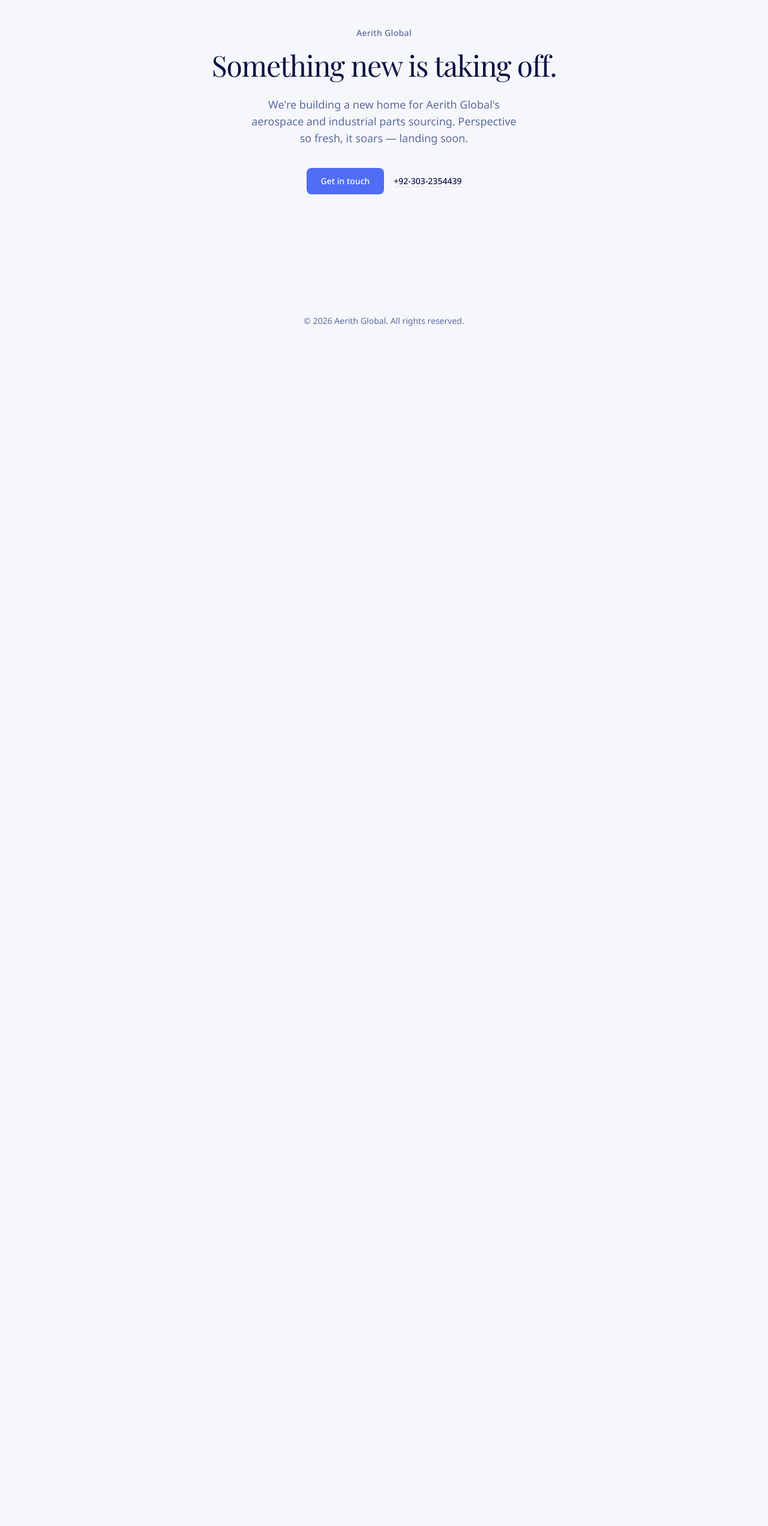
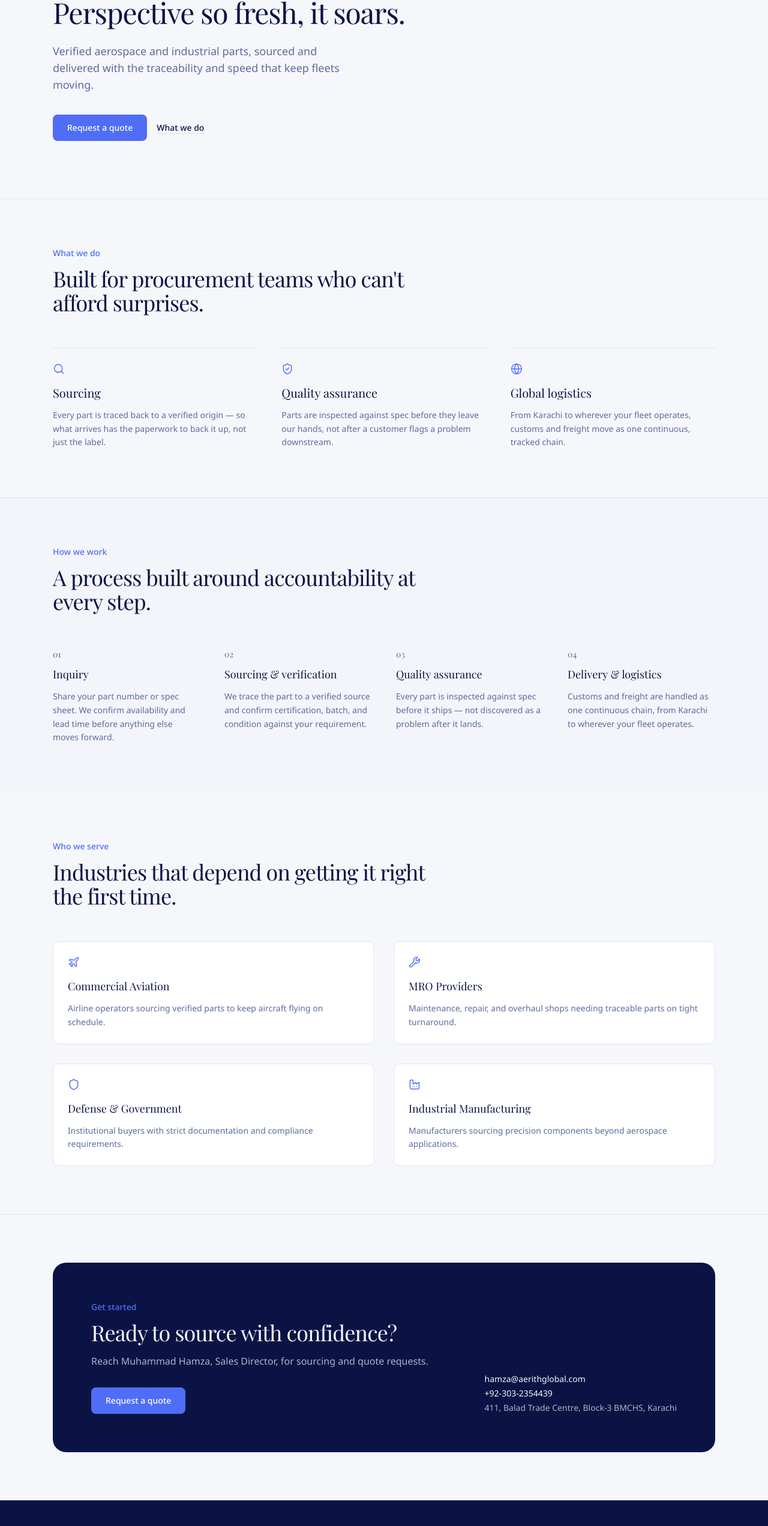
Before and after one commit to 0vai5/Aerith-Global, a Next.js app: page / in a window 1280 px wide. Shown: the part 223-2767 px from the top of the page at 60% size. Before the commit the page ends 800 px from the top, so only its background shows below. Built offline with nearby package versions, Linux system fonts and the light colour scheme; a web font is replaced by a local one.

Commit message:
feat: update ContactStrip, Footer, Hero, Navbar, Pillars, Industries, and Process components with improved layout, styles, and functionality

```diff
--- a/components/ContactStrip.tsx
+++ b/components/ContactStrip.tsx
@@ -1,18 +1,24 @@
 export function ContactStrip() {
   return (
-    <section
-      id="contact"
-      className="border-t border-border bg-foreground text-background"
-    >
-      <div className="mx-auto flex max-w-6xl flex-col gap-6 px-6 py-16 md:flex-row md:items-end md:justify-between">
-        <div>
-          <h2 className="font-heading text-2xl md:text-3xl">
-            Talk to our team.
+    <section id="contact" className="border-t border-border bg-background">
+      <div className="mx-auto max-w-6xl px-6 py-20">
+        <div className="rounded-3xl bg-foreground px-8 py-14 text-background md:px-16 md:py-16">
+          <div className="flex flex-col gap-10 md:flex-row md:items-end md:justify-between">
+            <div className="max-w-xl">
+              <p className="text-sm font-medium text-primary">Get started</p>
+              <h2 className="mt-3 font-heading text-3xl tracking-tight md:text-4xl">
+                Ready to source with confidence?
               </h2>
-          <p className="mt-2 max-w-md text-sm text-background/70">
+              <p className="mt-4 text-background/70">
                 Reach Muhammad Hamza, Sales Director, for sourcing and quote
                 requests.
               </p>
+              <a
+                href="mailto:hamza@aerithglobal.com"
+                className="mt-8 inline-block rounded-md bg-primary px-6 py-3 text-sm font-medium text-primary-foreground transition-colors hover:bg-accent hover:text-accent-foreground"
+              >
+                Request a quote
+              </a>
             </div>
             <div className="space-y-1 text-sm">
               <p>
@@ -33,6 +39,8 @@ export function ContactStrip() {
               </p>
             </div>
           </div>
+        </div>
+      </div>
     </section>
   );
 }
--- a/components/Footer.tsx
+++ b/components/Footer.tsx
@@ -1,18 +1,37 @@
 import Image from "next/image";
+import Link from "next/link";
+
+const links = [
+  { label: "What we do", href: "#pillars" },
+  { label: "Process", href: "#process" },
+  { label: "Industries", href: "#industries" },
+  { label: "Contact", href: "#contact" },
+];
 
 export function Footer() {
   return (
     <footer className="border-t border-border/20 bg-foreground text-background">
-      <div className="mx-auto flex max-w-6xl flex-col gap-4 px-6 py-8 text-sm text-background/70 md:flex-row md:items-center md:justify-between">
-        <div className="flex items-center gap-2">
+      <div className="mx-auto max-w-6xl px-6 py-10">
+        <div className="flex flex-col gap-8 md:flex-row md:items-center md:justify-between">
           <Image
-            src="/aerith-icon.png"
+            src="/aerith-icon-wordmark.png"
             alt="Aerith Global"
-            width={128}
-            height={128}
+            width={40}
+            height={40}
           />
+          <nav className="flex flex-wrap gap-6 text-sm text-background/70">
+            {links.map((link) => (
+              <Link
+                key={link.href}
+                href={link.href}
+                className="transition-colors hover:text-background"
+              >
+                {link.label}
+              </Link>
+            ))}
+          </nav>
         </div>
-        <p>
+        <p className="mt-8 text-sm text-background/50">
           © {new Date().getFullYear()} Aerith Global. Perspective so fresh,
           it soars.
         </p>
--- a/components/Hero.tsx
+++ b/components/Hero.tsx
@@ -21,8 +21,8 @@ export function Hero() {
             className="mt-6 max-w-lg text-lg text-muted-foreground"
             style={{ animation: "rise-in 0.6s ease-out 0.4s both" }}
           >
-            Aerith Global sources and supplies aerospace and industrial
-            parts with the traceability and speed that keep fleets moving.
+            Verified aerospace and industrial parts, sourced and delivered
+            with the traceability and speed that keep fleets moving.
           </p>
           <div
             className="mt-9 flex flex-wrap items-center gap-4"
@@ -44,22 +44,12 @@ export function Hero() {
         </div>
       </div>
 
-      {/* Flight path — draws in once on load, then a beam loops along it continuously */}
       <svg
         viewBox="0 0 1200 400"
         className="pointer-events-none absolute inset-0 h-full w-full"
         preserveAspectRatio="xMidYMid slice"
         aria-hidden="true"
       >
-        <defs>
-          <linearGradient id="beam-gradient" gradientUnits="userSpaceOnUse">
-            <stop offset="0%" stopColor="var(--color-primary)" stopOpacity="0" />
-            <stop offset="50%" stopColor="var(--color-primary)" stopOpacity="1" />
-            <stop offset="100%" stopColor="var(--color-accent)" stopOpacity="0" />
-          </linearGradient>
-        </defs>
-
-        {/* Base line — the one-time draw-in */}
         <path
           d="M -50 350 C 250 380, 550 60, 850 120 S 1150 40, 1260 -20"
           fill="none"
@@ -70,20 +60,6 @@ export function Hero() {
           strokeDashoffset="1400"
           style={{ animation: "flight-path-draw 1.8s ease-out 0.3s forwards" }}
         />
-
-        {/* Beam — same path, short bright dash looping continuously once the draw finishes */}
-        <path
-          d="M -50 350 C 250 380, 550 60, 850 120 S 1150 40, 1260 -20"
-          fill="none"
-          stroke="url(#beam-gradient)"
-          strokeWidth="3"
-          strokeLinecap="round"
-          strokeDasharray="220 1400"
-          strokeDashoffset="1400"
-          style={{
-            animation: "beam-travel 2.6s linear 2.1s infinite",
-          }}
-        />
       </svg>
     </section>
   );
--- /dev/null
+++ b/components/Industries.tsx
@@ -0,0 +1,57 @@
+import { Plane, Wrench, Shield, Factory } from "lucide-react";
+
+// NOTE: This list is a placeholder. The PRD flags an open question —
+// whether "Industries" (per the client's business card) means broader
+// scope than aerospace/avionics specifically. Confirm with Hamza before
+// treating this section as final.
+const industries = [
+  {
+    icon: Plane,
+    title: "Commercial Aviation",
+    body: "Airline operators sourcing verified parts to keep aircraft flying on schedule.",
+  },
+  {
+    icon: Wrench,
+    title: "MRO Providers",
+    body: "Maintenance, repair, and overhaul shops needing traceable parts on tight turnaround.",
+  },
+  {
+    icon: Shield,
+    title: "Defense & Government",
+    body: "Institutional buyers with strict documentation and compliance requirements.",
+  },
+  {
+    icon: Factory,
+    title: "Industrial Manufacturing",
+    body: "Manufacturers sourcing precision components beyond aerospace applications.",
+  },
+];
+
+export function Industries() {
+  return (
+    <section id="industries" className="mx-auto max-w-6xl px-6 py-20">
+      <div className="max-w-2xl">
+        <p className="text-sm font-medium text-primary">Who we serve</p>
+        <h2 className="mt-3 font-heading text-3xl tracking-tight text-foreground md:text-4xl">
+          Industries that depend on getting it right the first time.
+        </h2>
+      </div>
+      <div className="mt-14 grid gap-8 sm:grid-cols-2">
+        {industries.map(({ icon: Icon, title, body }) => (
+          <div
+            key={title}
+            className="rounded-lg border border-border bg-card p-6"
+          >
+            <Icon className="h-5 w-5 text-primary" strokeWidth={1.75} />
+            <h3 className="mt-4 font-heading text-lg text-foreground">
+              {title}
+            </h3>
+            <p className="mt-3 text-sm leading-relaxed text-muted-foreground">
+              {body}
+            </p>
+          </div>
+        ))}
+      </div>
+    </section>
+  );
+}
--- a/components/Navbar.tsx
+++ b/components/Navbar.tsx
@@ -2,33 +2,21 @@
 
 import Image from "next/image";
 import Link from "next/link";
-import { useEffect, useState } from "react";
+import { useState } from "react";
 
 const links = [
   { label: "What we do", href: "#pillars" },
+  { label: "Process", href: "#process" },
+  { label: "Industries", href: "#industries" },
   { label: "Contact", href: "#contact" },
 ];
 
 export function Navbar() {
   const [open, setOpen] = useState(false);
-  const [scrolled, setScrolled] = useState(false);
-
-  useEffect(() => {
-    const onScroll = () => setScrolled(window.scrollY > 24);
-    onScroll();
-    window.addEventListener("scroll", onScroll, { passive: true });
-    return () => window.removeEventListener("scroll", onScroll);
-  }, []);
 
   return (
-    <header className="sticky top-0 z-50 flex justify-center px-4 pt-0 transition-[padding] duration-300 ease-out data-[scrolled=true]:pt-3" data-scrolled={scrolled}>
-      <div
-        className={`flex w-full items-center justify-between transition-all duration-300 ease-out ${
-          scrolled
-            ? "max-w-2xl rounded-full border border-border/60 bg-background/60 px-5 py-2.5 shadow-lg shadow-foreground/5 backdrop-blur-xl"
-            : "max-w-6xl border-b border-border bg-background/90 px-6 py-4 backdrop-blur"
-        }`}
-      >
+    <header className="sticky top-0 z-50 border-b border-border bg-background/90 backdrop-blur">
+      <div className="mx-auto flex max-w-6xl items-center justify-between px-6 py-4">
         {/* Desktop logo — real mark */}
         <Link
           href="/"
@@ -36,11 +24,10 @@ export function Navbar() {
           onClick={() => setOpen(false)}
         >
           <Image
-            src={!scrolled ? "/aerith-icon.png" : "/aerith-icon-wordmark.png"}
+            src="/aerith-icon.png"
             alt="Aerith Global"
-            width={scrolled ? 32 : 128}
-            height={scrolled ? 32 : 128}
-            className="transition-all duration-300"
+            width={128}
+            height={128}
             priority
           />
         </Link>
@@ -73,7 +60,7 @@ export function Navbar() {
           ))}
           <Link
             href="#contact"
-            className="rounded-full bg-primary px-5 py-2 text-sm font-medium text-primary-foreground transition-colors hover:bg-accent hover:text-accent-foreground"
+            className="rounded-md bg-primary px-5 py-2 text-sm font-medium text-primary-foreground transition-colors hover:bg-accent hover:text-accent-foreground"
           >
             Request a quote
           </Link>
@@ -82,7 +69,7 @@ export function Navbar() {
         {/* Mobile toggle */}
         <button
           type="button"
-          className="flex h-9 w-9 items-center justify-center rounded-full border border-border md:hidden"
+          className="flex h-9 w-9 items-center justify-center rounded-md border border-border md:hidden"
           aria-label={open ? "Close menu" : "Open menu"}
           aria-expanded={open}
           onClick={() => setOpen((v) => !v)}
@@ -107,13 +94,9 @@ export function Navbar() {
         </button>
       </div>
 
-      {/* Mobile menu panel — anchored under the capsule/bar, not inside it */}
+      {/* Mobile menu panel */}
       {open && (
-        <nav
-          className={`absolute left-4 right-4 top-full mt-2 flex flex-col gap-1 rounded-2xl border border-border bg-background/95 px-6 py-4 shadow-lg backdrop-blur-xl md:hidden ${
-            scrolled ? "max-w-2xl" : "max-w-6xl"
-          }`}
-        >
+        <nav className="flex flex-col gap-1 border-t border-border px-6 py-4 md:hidden">
           {links.map((link) => (
             <Link
               key={link.href}
@@ -126,7 +109,7 @@ export function Navbar() {
           ))}
           <Link
             href="#contact"
-            className="mt-2 rounded-full bg-primary px-5 py-2 text-center text-sm font-medium text-primary-foreground"
+            className="mt-2 rounded-md bg-primary px-5 py-2 text-center text-sm font-medium text-primary-foreground"
             onClick={() => setOpen(false)}
           >
             Request a quote
--- a/components/Pillars.tsx
+++ b/components/Pillars.tsx
@@ -1,29 +1,41 @@
+import { Search, ShieldCheck, Globe } from "lucide-react";
+
 const pillars = [
   {
+    icon: Search,
     title: "Sourcing",
-    body: "We trace parts back to verified origin, so every shipment arrives with paperwork that holds up to scrutiny.",
+    body: "Every part is traced back to a verified origin — so what arrives has the paperwork to back it up, not just the label.",
   },
   {
+    icon: ShieldCheck,
     title: "Quality assurance",
-    body: "Every part is inspected against spec before it leaves our hands, not after a customer flags a problem.",
+    body: "Parts are inspected against spec before they leave our hands, not after a customer flags a problem downstream.",
   },
   {
+    icon: Globe,
     title: "Global logistics",
-    body: "From Karachi to wherever your fleet operates, we handle customs and freight as one continuous chain.",
+    body: "From Karachi to wherever your fleet operates, customs and freight move as one continuous, tracked chain.",
   },
 ];
 
 export function Pillars() {
   return (
     <section id="pillars" className="mx-auto max-w-6xl px-6 py-20">
-      <div className="grid gap-10 md:grid-cols-3">
-        {pillars.map((pillar) => (
-          <div key={pillar.title} className="border-t border-border pt-6">
-            <h3 className="font-heading text-xl text-foreground">
-              {pillar.title}
+      <div className="max-w-2xl">
+        <p className="text-sm font-medium text-primary">What we do</p>
+        <h2 className="mt-3 font-heading text-3xl tracking-tight text-foreground md:text-4xl">
+          Built for procurement teams who can&apos;t afford surprises.
+        </h2>
+      </div>
+      <div className="mt-14 grid gap-10 md:grid-cols-3">
+        {pillars.map(({ icon: Icon, title, body }) => (
+          <div key={title} className="border-t border-border pt-6">
+            <Icon className="h-5 w-5 text-primary" strokeWidth={1.75} />
+            <h3 className="mt-4 font-heading text-xl text-foreground">
+              {title}
             </h3>
             <p className="mt-3 text-sm leading-relaxed text-muted-foreground">
-              {pillar.body}
+              {body}
             </p>
           </div>
         ))}
--- /dev/null
+++ b/components/Process.tsx
@@ -0,0 +1,55 @@
+const steps = [
+  {
+    number: "01",
+    title: "Inquiry",
+    body: "Share your part number or spec sheet. We confirm availability and lead time before anything else moves forward.",
+  },
+  {
+    number: "02",
+    title: "Sourcing & verification",
+    body: "We trace the part to a verified source and confirm certification, batch, and condition against your requirement.",
+  },
+  {
+    number: "03",
+    title: "Quality assurance",
+    body: "Every part is inspected against spec before it ships — not discovered as a problem after it lands.",
+  },
+  {
+    number: "04",
+    title: "Delivery & logistics",
+    body: "Customs and freight are handled as one continuous chain, from Karachi to wherever your fleet operates.",
+  },
+];
+
+export function Process() {
+  return (
+    <section
+      id="process"
+      className="border-t border-border bg-secondary/40"
+    >
+      <div className="mx-auto max-w-6xl px-6 py-20">
+        <div className="max-w-2xl">
+          <p className="text-sm font-medium text-primary">How we work</p>
+          <h2 className="mt-3 font-heading text-3xl tracking-tight text-foreground md:text-4xl">
+            A process built around accountability at every step.
+          </h2>
+        </div>
+        <div className="mt-14 grid gap-10 md:grid-cols-4">
+          {steps.map((step) => (
+            <div key={step.number}>
+              <span className="font-heading text-sm text-muted-foreground">
+                {step.number}
+              </span>
+              <h3 className="mt-2 font-heading text-lg text-foreground">
+                {step.title}
+              </h3>
+              <p className="mt-3 text-sm leading-relaxed text-muted-foreground">
+                {step.body}
+              </p>
+            </div>
+          ))}
+        </div>
+      </div>
+    </section>
+  );
+}
--- a/src/app/page.tsx
+++ b/src/app/page.tsx
@@ -1,16 +1,17 @@
-import ComingSoon from "@/components/ComingSoon";
-// import { ContactStrip } from "@/components/ContactStrip";
-// import { Hero } from "@/components/Hero";
-// import { Pillars } from "@/components/Pillars";
+import { ContactStrip } from "@/components/ContactStrip";
+import { Hero } from "@/components/Hero";
+import { Industries } from "@/components/Industries";
+import { Pillars } from "@/components/Pillars";
+import { Process } from "@/components/Process";
 
 export default function Home() {
   return (
     <main className="min-h-screen bg-background text-foreground">
-      {/* <Hero />
+      <Hero />
       <Pillars />
-      <ContactStrip /> */}
-
-      <ComingSoon />
+      <Process />
+      <Industries />
+      <ContactStrip />
     </main>
   );
 }
```
Also changed, not shown: src/app/layout.tsx (+4 -4 lines). Lines whose indentation alone changed are shown as unchanged.
